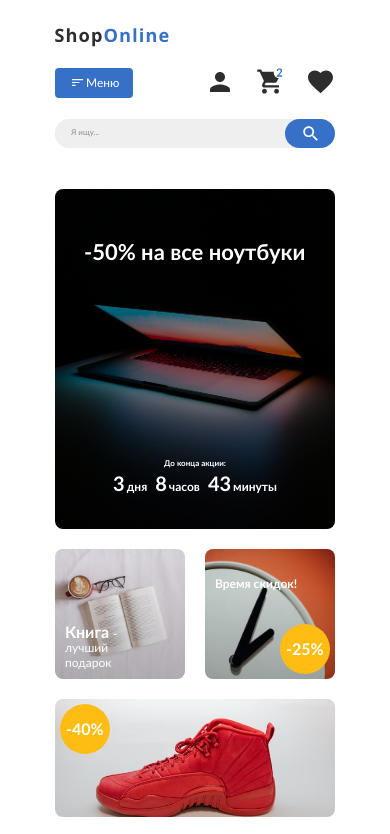
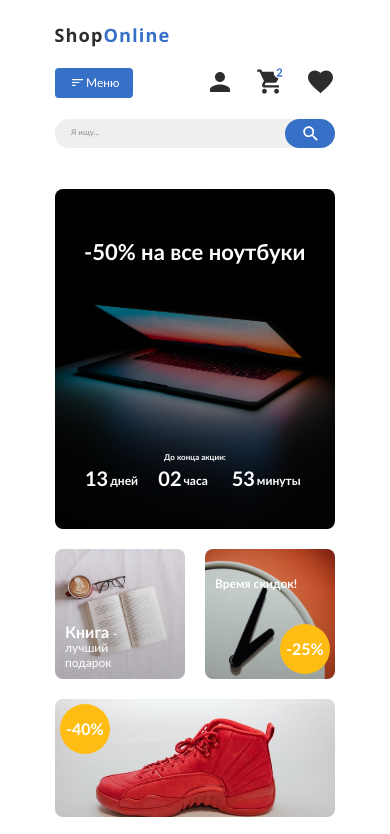
Before and after one commit to olgazh565/ShopOnline_grid, a plain HTML site: page index.html in a window 390 px wide. Shown: the top 834 px of the page. Drawn offline with Linux system fonts and the light colour scheme.

Commit message:
task complete

```diff
--- a/assets/css/banner.css
+++ b/assets/css/banner.css
@@ -4,7 +4,7 @@
 
 .banner__wrapper {
     background: linear-gradient(0deg, rgba(0, 0, 0, 0.4), rgba(0, 0, 0, 0.4)),
-                url('../imgs/banner-full.jpg') center/cover no-repeat;
+                url('../imgs/banner-full.jpg') center/115% no-repeat;
     max-width: 1770px;
     line-height: 130%;
     border-radius: 20px;
@@ -30,7 +30,7 @@
     display: inline-block;
 }
 
-.banner__text {
+.timer__title {
     font-size: 16px;
     line-height: 130%;
     text-align: center;
@@ -38,29 +38,37 @@
 }
 
 .banner__timer {
-    max-width: 473px;
+    max-width: 620px;
     margin: 0 auto;
-    display: grid;
-    grid-template-columns: repeat(3, fit-content(193px));
-    gap: 30px;
+    min-height: 104px;
+}
+
+.timer__items {
+    display: flex;
+    width: 100%;
+    justify-content: space-between;
     align-items: end;
+    /* gap: 30px; */
 }
 
 .timer__item {
-    display: grid;
-    grid-template-columns: repeat(2, fit-content(117px));
+    display: flex;
+    justify-content: space-between;
+    align-items: end;
     gap: 6px;
-    align-items: end;
+    flex: 1 0 33%;
 }
 
-.timer__date {
+.timer__count {
     font-size: 60px;
     line-height: 1;
+    flex: 1 0 30%;
 }
 
-.timer__text {
+.timer__units {
     font-size: 32px;
     line-height: 1.4;
+    flex: 1 0 70%;
 }
 
 @media (max-width: 1240px) {
@@ -74,18 +82,19 @@
         margin-bottom: 9px;
     }
     .banner__timer {
-        max-width: 314px;
-        grid-template-columns: repeat(3, fit-content(127px));
-        gap: 20px;
+        max-width: 400px;
+        min-height: 83px;
+    }
+    .timer__items {
+        /* gap: 20px; */
     }
     .timer__item {
-        grid-template-columns: repeat(2, fit-content(74px));
         gap: 8px;
     }
-    .timer__date {
+    .timer__count {
         font-size: 40px;
     }
-    .timer__text {
+    .timer__units {
         font-size: 20px;
     }
 }
@@ -117,31 +126,33 @@
         max-width: 100%;
         margin-bottom: 80px;
     }
-    .banner__text {
+    .timer__title {
         font-size: 12px;
         margin-bottom: 16px;
     }
     .banner__timer {
-        max-width: 229px;
-        grid-template-columns: repeat(3, fit-content(97px));
-        gap: 10px;
+        max-width: 320px;
+        min-height: 65px;
+    }
+    .timer__items {
+        /* gap: 10px; */
     }
     .timer__item {
-        grid-template-columns: repeat(2, fit-content(59px));
         gap: 4px;
     }
-    .timer__date {
+    .timer__count {
         font-size: 30px;
     }
-    .timer__text {
+    .timer__units {
         font-size: 16px;
         line-height: 1.3;
     }
 }
 
-@media (max-width: 500px) {
+@media (max-width: 510px) {
     .banner__caption {
         padding-left: 40px;
+        padding-right: 40px;
     }
 }
 
@@ -166,25 +177,25 @@
         padding: 0;
         align-self: start;
     }
-    .banner__text {
+    .timer__title {
         font-size: 8px;
         margin-bottom: 6px;
         align-self: start;
     }
     .banner__timer {
-        max-width: 167px;
-        grid-template-columns: repeat(3, fit-content(70px));
-        gap: 8px;
-        align-self: end;
+        width: 220px;
+        min-height: 42px;
+    }
+    .timer__items {
+        /* gap: 8px; */
     }
     .timer__item {
-        grid-template-columns: repeat(2, fit-content(44px));
         gap: 2px;
     }
-    .timer__date {
+    .timer__count {
         font-size: 20px;
     }
-    .timer__text {
+    .timer__units {
         font-size: 12px;
         line-height: 1.3;
     }
--- a/index.html
+++ b/index.html
@@ -10,6 +10,7 @@
     <link rel="icon" type="image/svg+xml" href="./assets/imgs/favorite.svg">
     <link rel="preload" href="./assets/fonts/lato-regular.woff2" as="font" type="font/woff" crossorigin>
     <link rel="preload" href="./assets/fonts/lato-bold.woff2" as="font" type="font/woff" crossorigin>
+    <script defer src="index.js"></script>
 
 </head>
 <body>
@@ -51,21 +52,9 @@
                     <a class="banner__link" href="#">
                         <p class="banner__caption">-50% на все ноутбуки</p>
 
-                        <p class="banner__text">До конца акции:</p>
-                        <ul class="banner__timer timer">
-                            <li class="timer__item">
-                                <p class="timer__date">3</p>
-                                <p class="timer__text">дня</p>
-                            </li>
-                            <li class="timer__item">
-                                <p class="timer__date">8</p>
-                                <p class="timer__text">часов</p>
-                            </li>
-                            <li class="timer__item">
-                                <p class="timer__date">43</p>
-                                <p class="timer__text">минуты</p>
-                            </li>
-                        </ul>
+                        <div class="banner__timer timer" data-timer-deadline="2023/08/02 18:46">
+
+                        </div>
                     </a>
                 </div>
             </div>
--- /dev/null
+++ b/index.js
@@ -0,0 +1,132 @@
+'use strict';
+
+// Считаем время до дедлайна
+
+const getTimeRemaining = (deadline) => {
+    const dateStop = new Date(deadline).getTime();
+    const dateNow = Date.now();
+    const timeLeft = dateStop - dateNow;
+
+    const days = Math.floor(timeLeft / (1000 * 60 * 60 * 24));
+    const hours = Math.floor((timeLeft / (1000 * 60 * 60)) % 24);
+    const minutes = Math.floor((timeLeft / 1000 / 60) % 60);
+    const seconds = Math.floor((timeLeft / 1000) % 60);
+
+    return {
+        timeLeft,
+        days,
+        hours,
+        minutes,
+        seconds,
+    };
+};
+
+// Склонение дней, часов, минут, секунд
+
+const declOfNum = (num, words) => words[
+    (num % 100 > 4 && num % 100 < 20) ? 2 :
+        [2, 0, 1, 1, 1, 2][(num % 10 < 5) ? num % 10 : 5]
+];
+
+// Создаем верстку
+
+const createTimer = (elem) => {
+    elem.innerHTML = `
+        <p class="timer__title">До конца акции:</p>
+        <div class="timer__items">
+            <p class="timer__item timer__item_days">
+                <span class="timer__count timer__count_days"></span>
+                <span class="timer__units timer__units_days"></span>
+            </p>
+            <p class="timer__item timer__item_hours">
+                <span class="timer__count timer__count_hours"></span>
+                <span class="timer__units timer__units_hours"></span>
+            </p>
+            <p class="timer__item timer__item_minutes">
+                <span class="timer__count timer__count_minutes"></span>
+                <span class="timer__units timer__units_minutes"></span>
+            </p>
+            <p class="timer__item timer__item_seconds">
+                <span class="timer__count timer__count_seconds"></span>
+                <span class="timer__units timer__units_seconds"></span>
+            </p>
+        `;
+};
+
+// функционал таймера
+
+const timer = (deadline, elem) => {
+    const timerItemDays = document.querySelector('.timer__item_days');
+    const timerItemSeconds = document.querySelector('.timer__item_seconds');
+
+    const timerCountDays = document.querySelector('.timer__count_days');
+    const timerCountHours = document.querySelector('.timer__count_hours');
+    const timerCountMinutes = document.querySelector('.timer__count_minutes');
+    const timerCountSeconds = document.querySelector('.timer__count_seconds');
+
+    const timerUnitsDays = document.querySelector('.timer__units_days');
+    const timerUnitsHours = document.querySelector('.timer__units_hours');
+    const timerUnitsMinutes = document.querySelector('.timer__units_minutes');
+    const timerUnitsSeconds = document.querySelector('.timer__units_seconds');
+
+    const startClock = () => {
+        const {
+            timeLeft,
+            days,
+            hours,
+            minutes,
+            seconds,
+        } = getTimeRemaining(deadline);
+
+        // отображаем значения таймера на странице
+
+        timerCountDays.textContent = days;
+        timerCountHours.textContent = hours < 10 ? '0' + hours : hours;
+        timerCountMinutes.textContent = minutes < 10 ? '0' + minutes : minutes;
+        timerCountSeconds.textContent = seconds < 10 ? '0' + seconds : seconds;
+
+        // отображение подписей таймера в нужном падеже
+
+        timerUnitsDays.textContent = declOfNum(days, ['день', 'дня', 'дней']);
+        timerUnitsHours.textContent = declOfNum(
+                hours, ['час', 'часа', 'часов']);
+        timerUnitsMinutes.textContent = declOfNum(
+                minutes, ['минута', 'минуты', 'минут']);
+        timerUnitsSeconds.textContent = declOfNum(
+                seconds, ['секунда', 'секунды', 'секунд']);
+
+        const timerId = setTimeout(startClock, 1000);
+
+        // меняем внешний вид счетчика, когда остается меньше 24 часов
+
+        if (days === 0) {
+            timerItemDays.style.display = 'none';
+            timerItemSeconds.style.display = 'flex';
+        } else {
+            timerItemSeconds.style.display = 'none';
+            timerItemDays.style.display = 'flex';
+        }
+
+        // останавливаем счетчик и удаляем таймер со страницы
+
+        if (timeLeft <= 0) {
+            clearTimeout(timerId);
+            elem.innerHTML = '';
+        }
+    };
+    startClock();
+};
+
+// запускаем плагин
+
+const findTimer = () => {
+    const dataTimer = document.querySelectorAll('[data-timer-deadline]');
+
+    dataTimer.forEach((elem) => {
+        const deadline = elem.dataset.timerDeadline;
+        createTimer(elem);
+        timer(deadline, elem);
+    });
+};
+
+findTimer();
```
Also changed, not shown: 1 other file.
